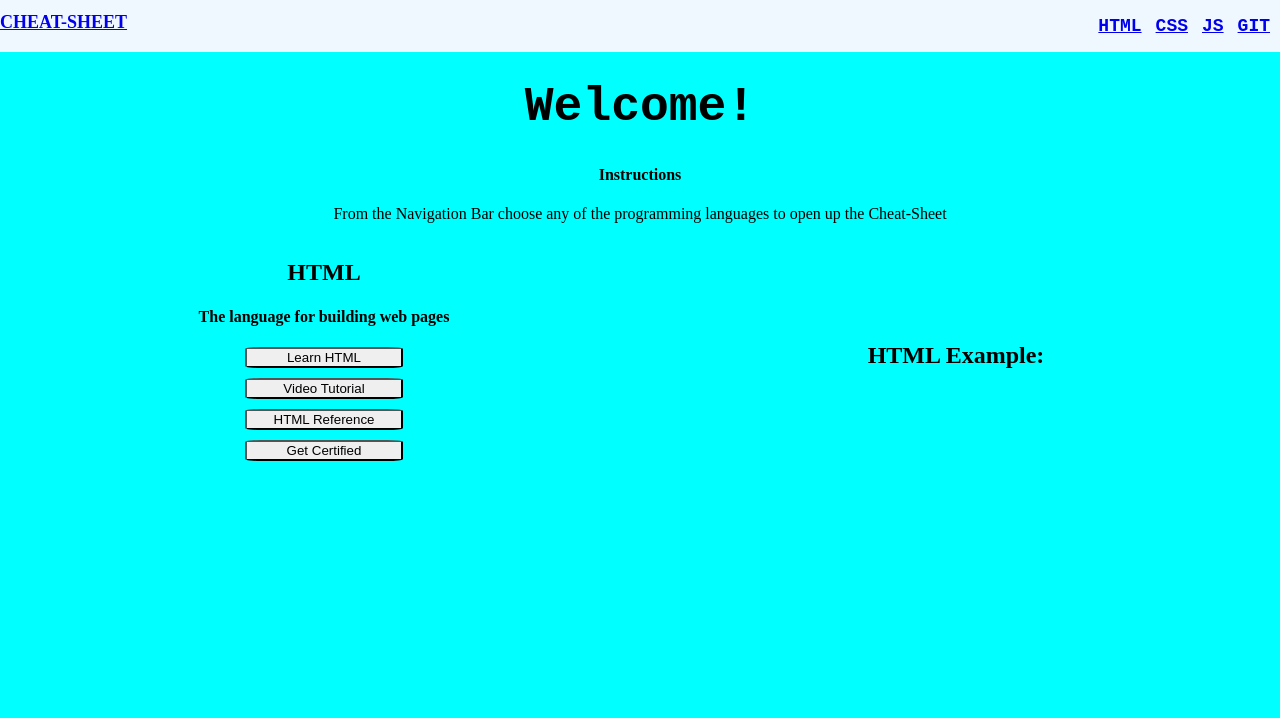
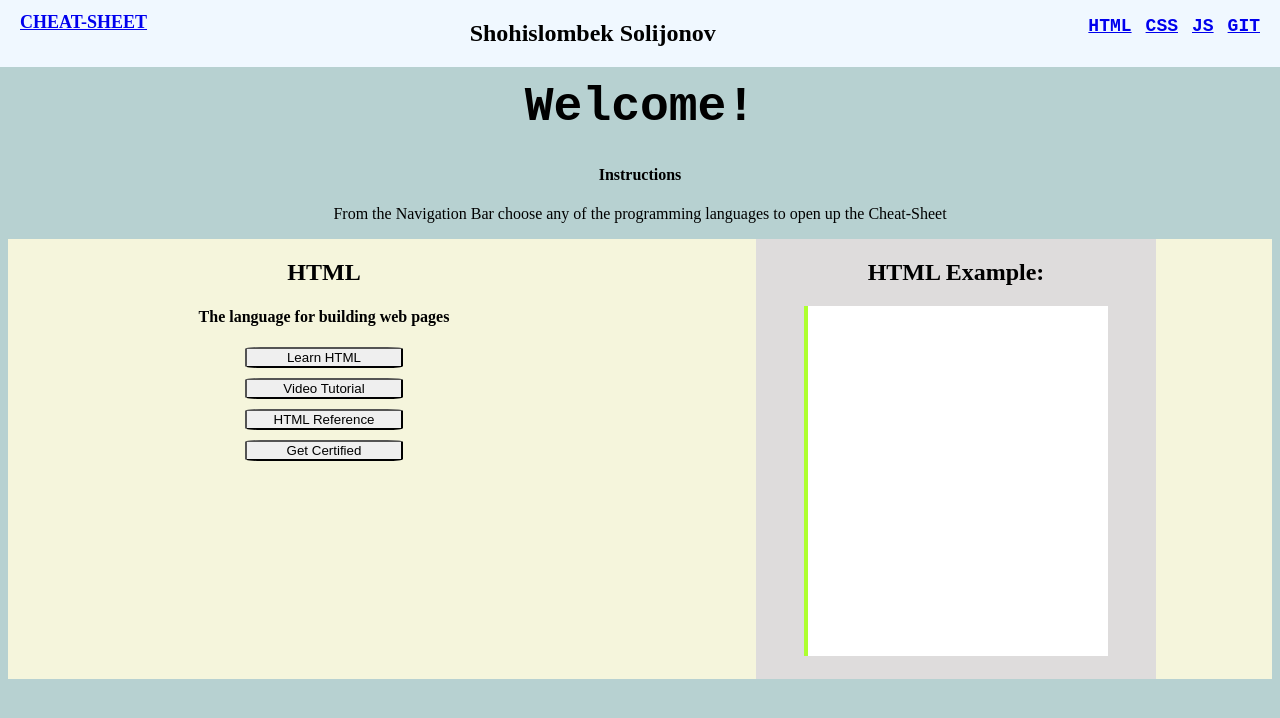
Before and after one commit to solijonovs/CS-Cheat-Sheet, a plain HTML site: page index.html in a window 1280 px wide. Drawn offline with Linux system fonts and the light colour scheme.

Commit message:
addding changes

```diff
--- a/css/index.css
+++ b/css/index.css
@@ -17,6 +17,7 @@ header h1 {
     font-size: 18px;
     text-transform: uppercase;
     font-weight: bold;
+    margin-left: 20px;
 }
 
 header nav li{
@@ -29,13 +30,13 @@ header nav li{
 }
 
 nav {
-    margin-right: 10px;
+    margin-right: 20px;
 }
 
 
 /* Body */
 body {
-    background-color: aqua;
+    background-color: rgb(183, 209, 209);
 }
 
 
@@ -65,6 +66,11 @@ main {
 }
 
 /* HTML */
+.html {
+    background-color: beige;
+    width: 100%;
+}
+
 .container {
     display: flex;
 }
@@ -106,3 +112,24 @@ main {
     justify-content: center;
     align-items: center;
 }
+
+.box {
+    background-color: rgb(222, 220, 220);
+    height: 440px;
+    width: 400px;
+    display: flex;
+    flex-direction: column;
+}
+
+.box h2 {
+    text-align: center;
+}
+
+.input-area-text {
+    background-color: white;
+    height: 350px;
+    width: 300px;
+    margin-left:auto;
+    margin-right: auto;
+    border-left: 4px solid greenyellow;
+}
--- a/index.html
+++ b/index.html
@@ -8,6 +8,7 @@
     <body>
         <header>
             <h1><a href="./index.html">Cheat-Sheet</a></h1>
+            <h2>Shohislombek Solijonov</h2>
             <nav>
                 <ul>
                     <li><a href="./html/html.html">HTML</a></li>
@@ -42,9 +43,18 @@
                     </form>
                 </div>
                 <div class="input-area">
-                    <h2>HTML Example:</h2>
-                    <div class="input-area-text">
-                        <span><p><!DOCTYPE html></p></span>
+                    <div class="box">
+                        <h2>HTML Example:</h2>
+                        <div class="input-area-text">
+                            <p></p>
+                            <p></p>
+                            <p></p>
+                            <p></p>
+                            <p></p>
+                            <p></p>
+                            <p></p>
+                            <p></p>
+                        </div>
                     </div>
                 </div>
             </div>
```
Also changed, not shown: html/css.html (+1 -0 lines), html/git.html (+1 -0 lines), html/html.html (+1 -0 lines), html/js.html (+1 -0 lines).
